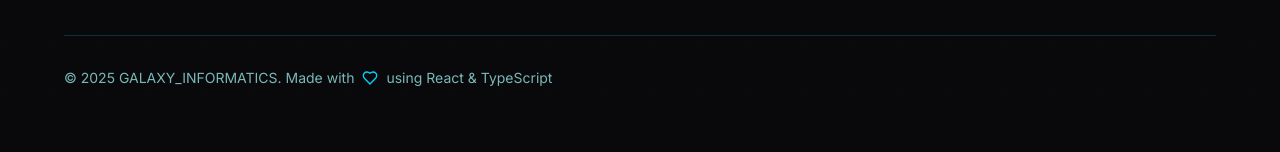
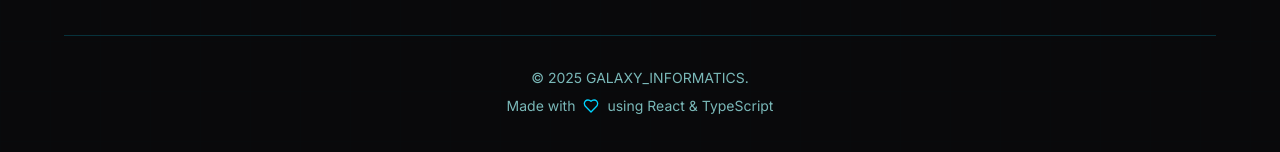
Before and after one commit to Arnold19970330/cyber-style-portfolio, a React (Vite) app: page / in a window 1280 px wide. Shown: the part 5515-5667 px from the top of the page. Built offline with nearby package versions, Linux system fonts and the light colour scheme; no server answers; the HTML template or start-up script is replaced by a standard one.

Commit message:
Refactor Footer component for improved layout and accessibility
- Updated the Footer component to enhance the layout by centering content and adjusting text sizes.
- Improved accessibility by adding ARIA attributes to the Heart icon.

```diff
--- a/src/components/Footer.tsx
+++ b/src/components/Footer.tsx
@@ -76,9 +76,12 @@ const Footer = () => {
 
           {/* Bottom Bar */}
           <div className="pt-8 border-t border-primary/20">
-            <div className="flex flex-col md:flex-row items-center justify-between gap-4">
-              <p className="text-sm text-muted-foreground flex items-center gap-2">
-                © {currentYear} GALAXY_INFORMATICS. Made with <Heart className="w-4 h-4 text-primary" /> using React & TypeScript
+            <div className="flex flex-col items-center justify-center gap-2 text-center">
+              <p className="text-xs sm:text-sm text-muted-foreground">
+                © {currentYear} GALAXY_INFORMATICS.
+              </p>
+              <p className="text-xs sm:text-sm text-muted-foreground flex items-center gap-2">
+                Made with <Heart className="w-4 h-4 text-primary" aria-hidden="true" /> using React & TypeScript
               </p>
             </div>
           </div>
```
